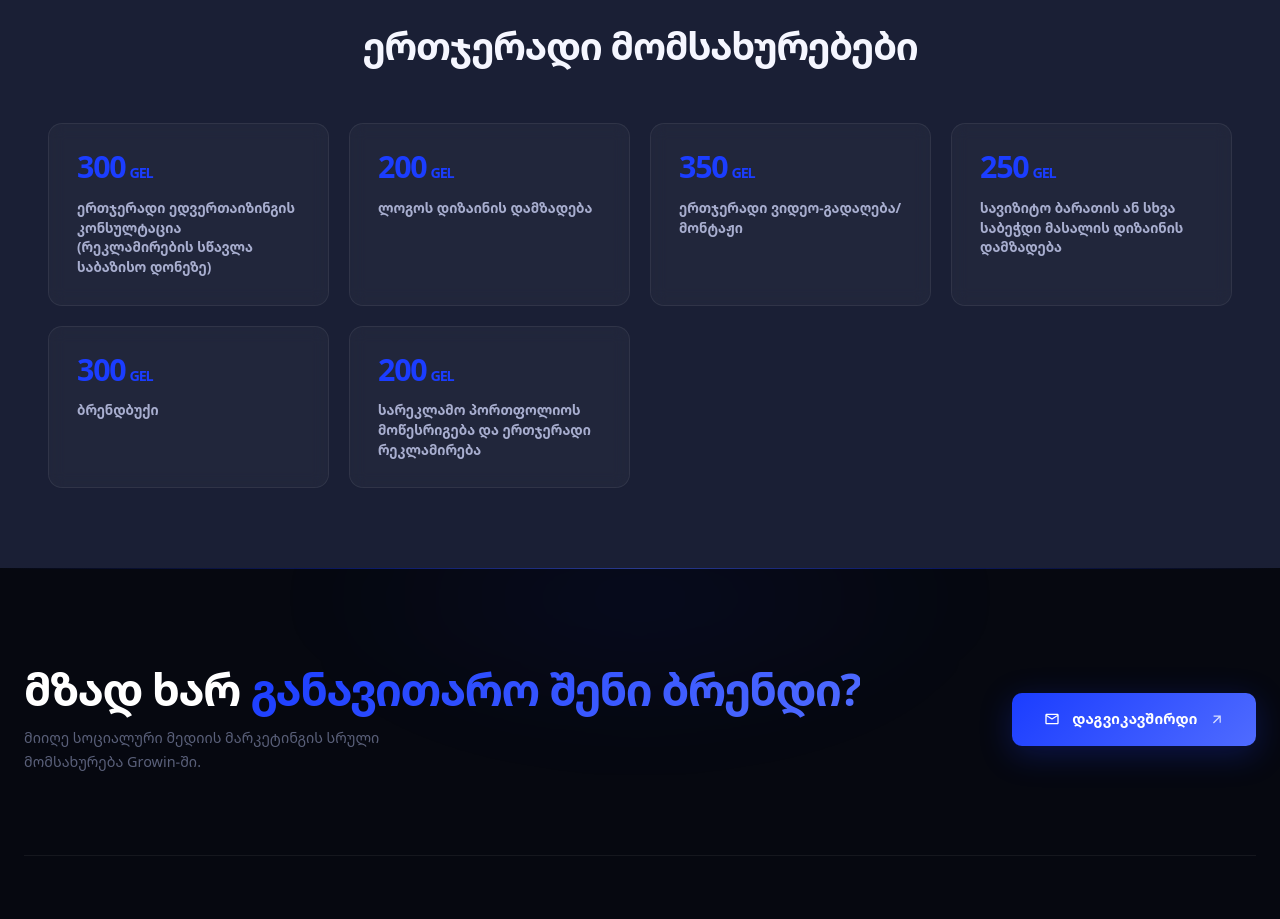
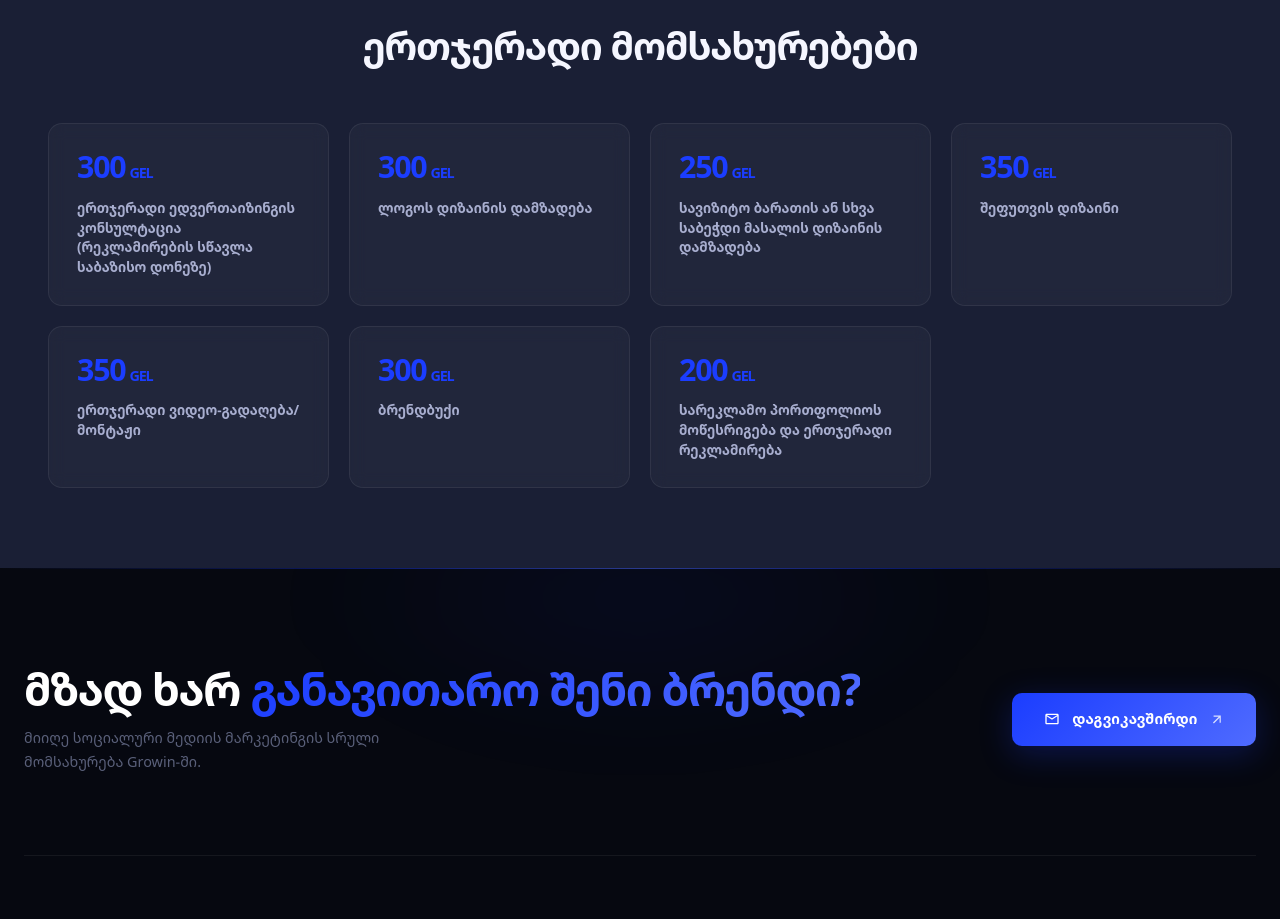
Before and after one commit to Konstantine-T/services-single-page, a React (Vite) app: page / in a window 1280 px wide. Shown: the part 1740-2659 px from the top of the page. Built offline with nearby package versions, Linux system fonts and the light colour scheme.

Commit message:
updated on time services

```diff
--- a/src/components/OneTimeServicesSection/OneTimeServicesSection.tsx
+++ b/src/components/OneTimeServicesSection/OneTimeServicesSection.tsx
@@ -6,12 +6,15 @@ const services = [
     label:
       "ერთჯერადი ედვერთაიზინგის კონსულტაცია (რეკლამირების სწავლა საბაზისო დონეზე)",
   },
-  { price: 200, label: "ლოგოს დიზაინის დამზადება" },
-  { price: 350, label: "ერთჯერადი ვიდეო-გადაღება/მონტაჟი" },
+  { price: 300, label: "ლოგოს დიზაინის დამზადება" },
   {
     price: 250,
     label: "სავიზიტო ბარათის ან სხვა საბეჭდი მასალის დიზაინის დამზადება",
   },
+  { price: 350, label: "შეფუთვის დიზაინი" },
+
+  { price: 350, label: "ერთჯერადი ვიდეო-გადაღება/მონტაჟი" },
+
   {
     price: 300,
     label: "ბრენდბუქი",
--- a/tsconfig.json
+++ b/tsconfig.json
@@ -15,9 +15,8 @@
     "noUnusedLocals": true,
     "noUnusedParameters": true,
     "noFallthroughCasesInSwitch": true,
-    "baseUrl": ".",
     "paths": {
-      "@/*": ["src/*"]
+      "@/*": ["./src/*"]
     }
   },
   "include": ["src"],
```
